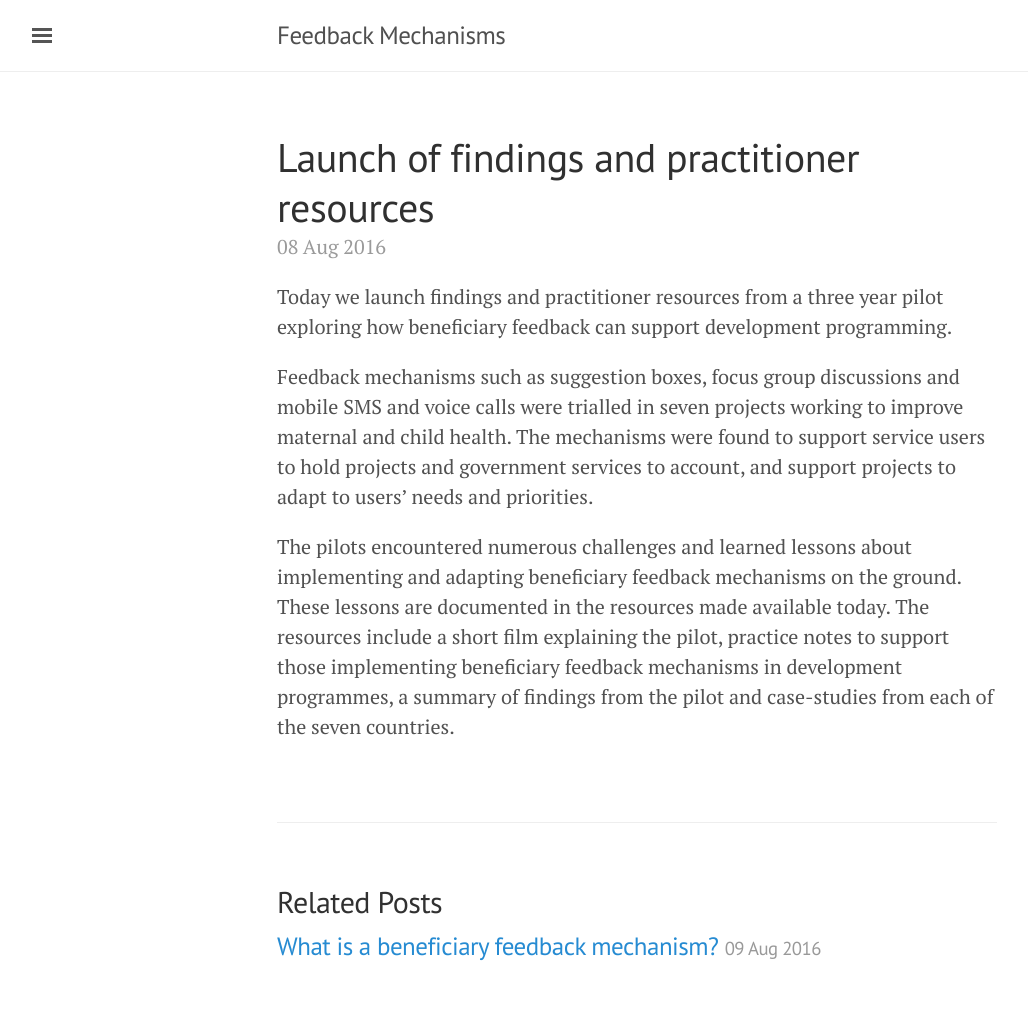
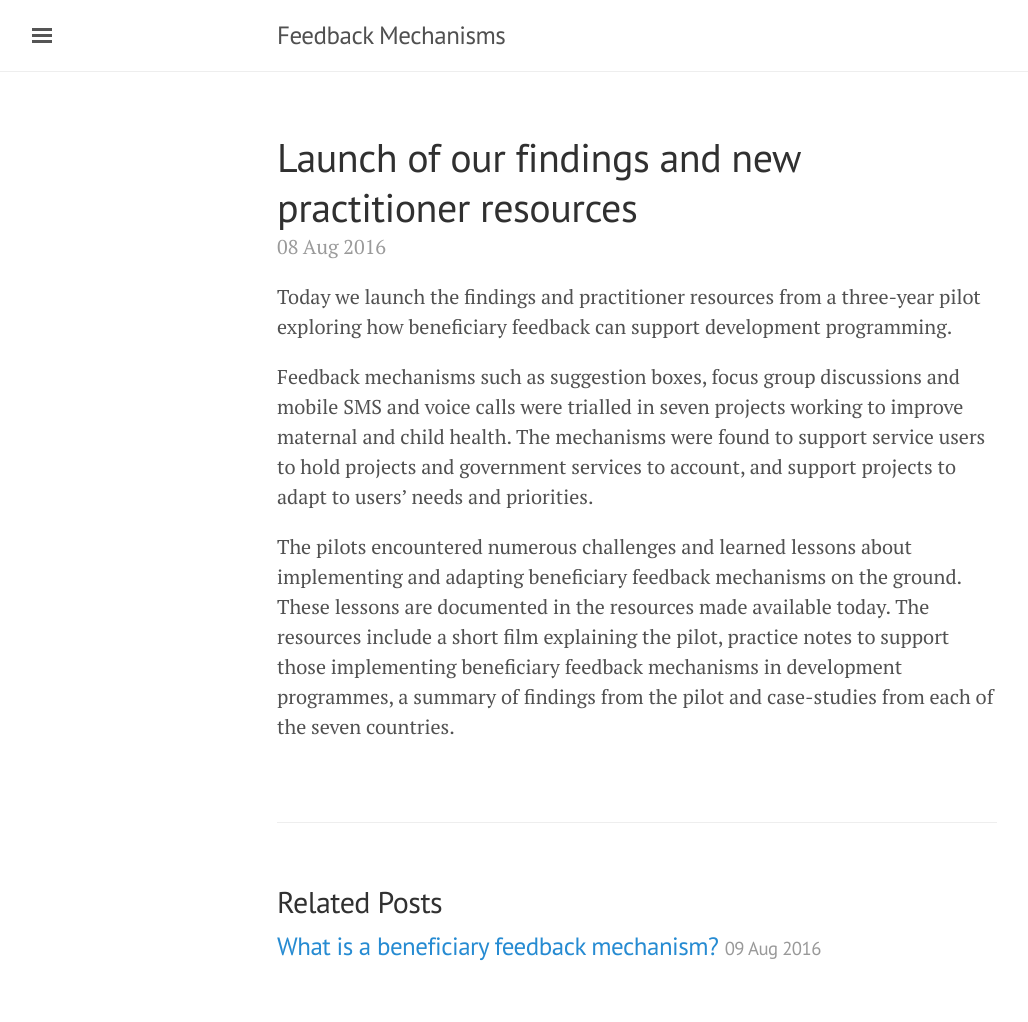
Before and after one commit to socialimpactlab/feedbackmechanisms, a Jekyll site: the page built from _posts/2016-08-08-launch-of-findings-and-practitioner-resources.md, in a window 1280 px wide. Shown: the whole page, without its empty margins (3-1031 px from the left). Built offline with Jekyll 4.4.1, drawn with Linux system fonts in a browser that asks for light colours.

Commit message:
Mild amendments

```diff
--- a/_posts/2016-08-08-launch-of-findings-and-practitioner-resources.md
+++ b/_posts/2016-08-08-launch-of-findings-and-practitioner-resources.md
@@ -1,10 +1,10 @@
 ---
 layout: post
-title: Launch of findings and practitioner resources
+title: Launch of our findings and new practitioner resources
 
 ---
 
-Today we launch findings and practitioner resources from a three year pilot exploring how beneficiary feedback can support development programming.
+Today we launch the findings and practitioner resources from a three-year pilot exploring how beneficiary feedback can support development programming.
 
 Feedback mechanisms such as suggestion boxes, focus group discussions and mobile SMS and voice calls were trialled in seven projects working to improve maternal and child health. The mechanisms were found to support service users to hold projects and government services to account, and support projects to adapt to users’ needs and priorities.
 
```
Also changed, not shown: findings.md (+1 -1 lines).
